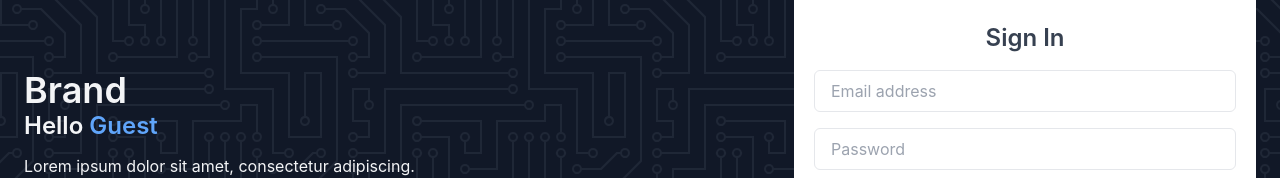
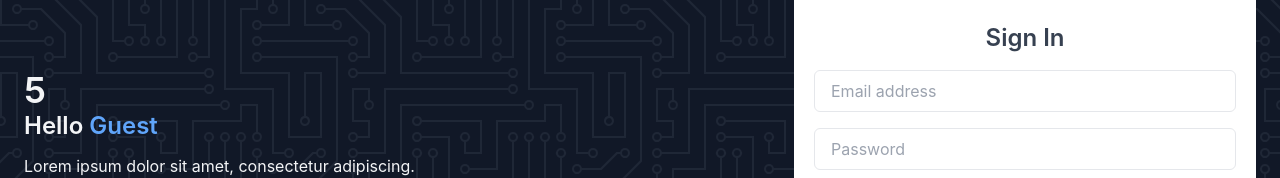
Before and after one commit to DeividZavala/meetup-testing, a React (Create React App) app: page / in a window 1280 px wide. Shown: the part 184-362 px from the top of the page. Built offline with nearby package versions, Linux system fonts and the light colour scheme.

Commit message:
workflow changes

```diff
--- a/src/App.js
+++ b/src/App.js
@@ -48,7 +48,7 @@ function App() {
 
           <div className='flex flex-col items-center py-6 lg:h-[32rem] lg:flex-row'>
             <div className='lg:w-1/2'>
-              <h2 className='text-4xl font-semibold text-gray-100'>Brand</h2>
+              <h2 className='text-4xl font-semibold text-gray-100'>5</h2>
 
               <h3 className='text-2xl font-semibold text-gray-100'>
                 Hello <span className='text-blue-400'>Guest</span>
```
